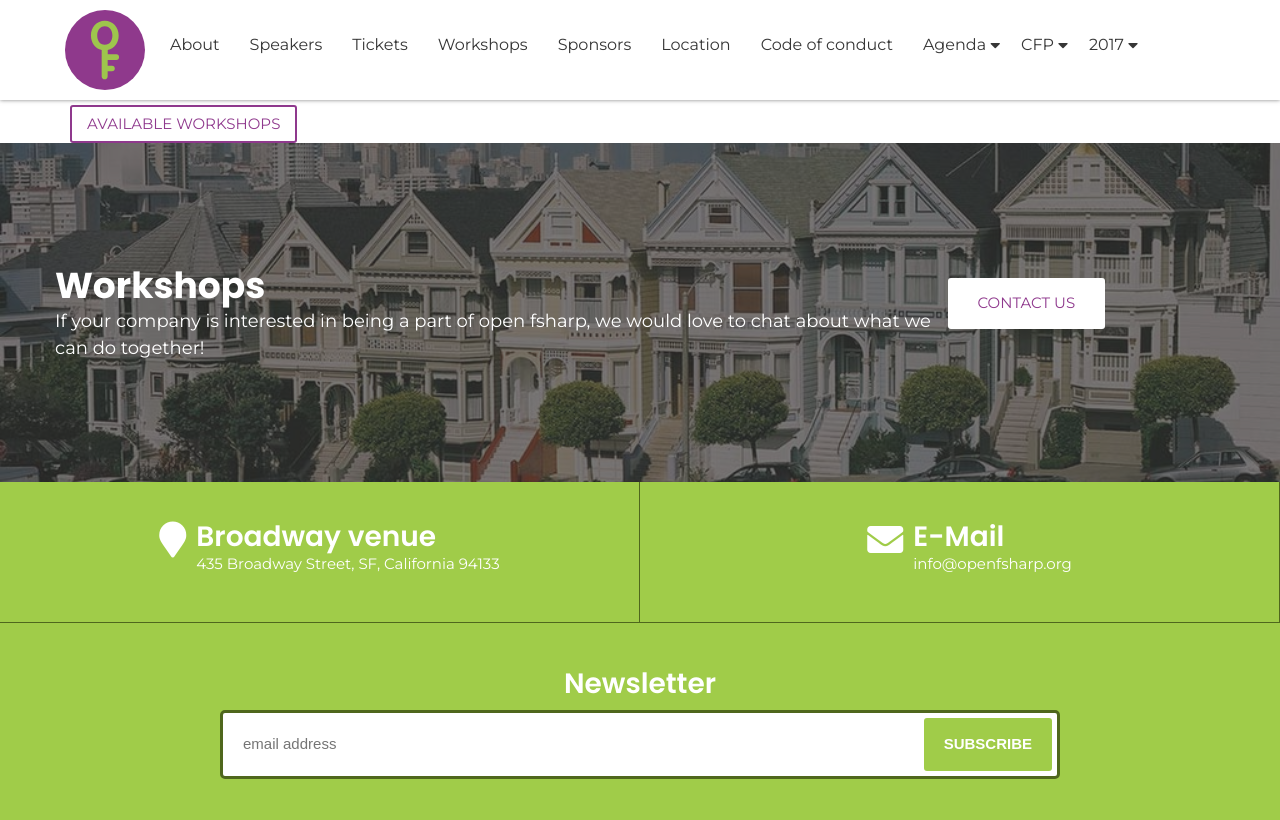
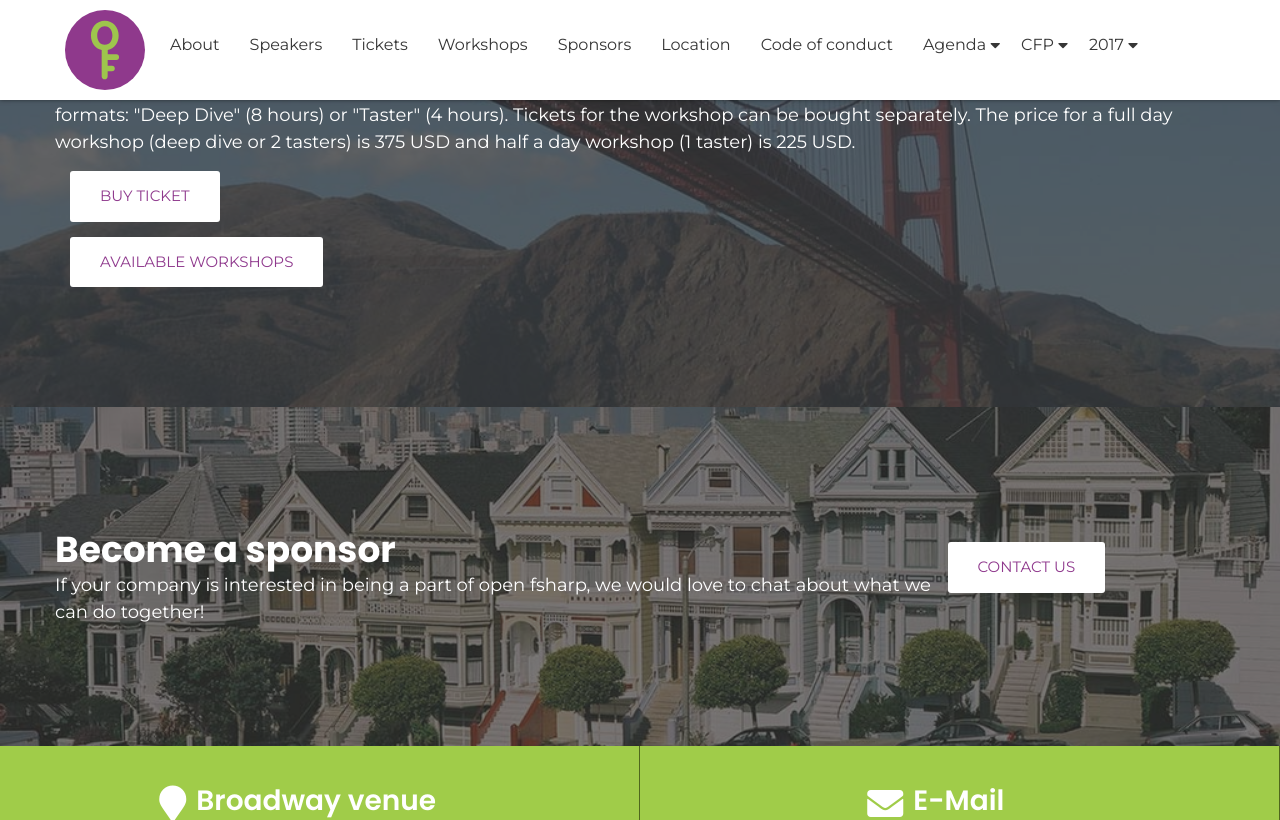
Before and after one commit to open-fsharp/open-fsharp.github.io, a Jekyll site: the page built from index.html, in a window 1280 px wide and 900 px high, scrolled down 3590 px, cut to the strip 0-820 px from the top of the window. Built offline with Jekyll 4.4.1, drawn with Linux system fonts in a browser that asks for light colours; nearby versions of some CDN libraries; the list of posts is cut into pages by our own code; comment, search, counter and statistics services are not loaded.

Commit message:
fix title become a sponsor, add background to workshop section

```diff
--- a/index.html
+++ b/index.html
@@ -377,7 +377,7 @@
 <!--  end pricing table  -->
 
 <!--  start become-sponsor  -->
-<section id="sponsors" class="">
+<section id="workshop" class="call-for-paper">
 	<div class="overlay"></div>
 	<div class="container">
 		<div class="row">
@@ -404,14 +404,14 @@
 <!--  end become-sponsor  -->
 
 <!--  start become-sponsor  -->
-<section id="workshop" class="become-sponsor">
+<section id="sponsors" class="become-sponsor">
 	<div class="overlay"></div>
 	<div class="container">
 		<div class="row">
 			<div class="col-md-9">
 				<div class="row">
 					<div class="become-sponsor-item">
-						<h2>Workshops</h2>
+						<h2>Become a sponsor</h2>
 						<p>If your company is interested in being a part of open fsharp, we would love to chat about what we can do together!</p>
 					</div>
 				</div><!-- /.row -->
```
